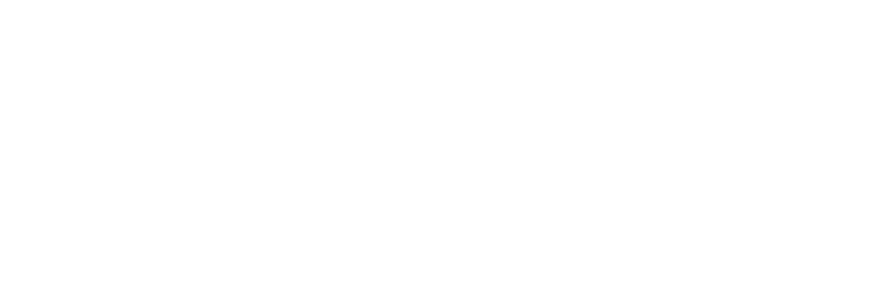
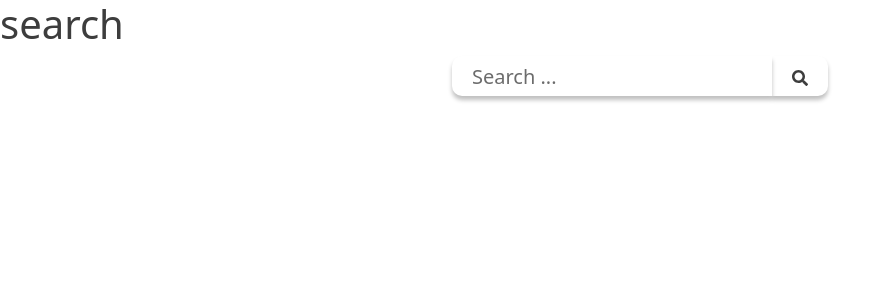
Before and after one commit to boumlik000/News, a React (Create React App) app: page /search in a window 1280 px wide. Before the commit this address had no page. Shown: the top 300 px of the page, without its empty margins (0-891 px from the left). Built offline with nearby package versions, Linux system fonts and the light colour scheme.

Commit message:
commit t search khss ghaaa reesponsive t card o search

```diff
--- a/src/components/btn.jsx
+++ b/src/components/btn.jsx
@@ -1,6 +1,6 @@
 import React from 'react';
 import "../styles/btn.scss"
-function Btn(props) {
+function BTN(props) {
     return (
       <>
       <span className="btn1 btn">{props.text}</span>
@@ -8,4 +8,4 @@ function Btn(props) {
     );
   }
 
-  export default Btn;
+  export default BTN;
--- a/src/components/card.jsx
+++ b/src/components/card.jsx
@@ -5,47 +5,22 @@ import { Swiper, SwiperSlide } from 'swiper/react';
 
 import 'swiper/swiper-bundle.css';
 import 'swiper/css/navigation';
-
+import {profileHome} from "./filteerdata/profilebox"
 
 SwiperCore.use([Navigation, Pagination, Autoplay,EffectCoverflow]);
 
 
 function CARD_NEWS_PROFILE(props) {
 
-    const slides = [
-        {
-            id: 1,
-            imageUrl: './img/img1.jpg',
-            title: 'Slide 1',
-            descption:'dedscrtiption'
-          },
-          {
-            id: 2,
-            imageUrl: './img/img2.jpg',
-            title: 'Slide 2',
-            descption:'dedscrtiption'
-          },
-          {
-            id: 3,
-            imageUrl: './img/img3.jpg',
-            title: 'Slide 3',
-            descption:'dedscrtiption'
-          },
-          {
-            id: 4,
-            imageUrl: './img/img4.jpg',
-            title: 'Slide 4',
-            descption:'dedscrtiption'
-          }
-      ];
+
 
       const [activeSlideId, setActiveSlideId] = useState(null);
-      const activeSlide = slides.find((slide) => slide.id === activeSlideId);
+      const activeSlide = profileHome.find((slide) => slide.id === activeSlideId);
       const [showActiveSlide, setShowActiveSlide] = useState(false);
 
       const handleSlideChange = (swiper) => {
         const realIndex = swiper.realIndex;
-        const activeSlide = slides[realIndex];
+        const activeSlide = profileHome[realIndex];
         setActiveSlideId(activeSlide.id);
         setShowActiveSlide(false); // Reset showActiveSlide when the slide changes
       };
@@ -63,8 +38,7 @@ function CARD_NEWS_PROFILE(props) {
 
     return (
       <>
-      <h1>CArd</h1>
-      <div className="container">
+      <div className="">
         <div className="row row-card-home">
             <div className="col-4">
               <Swiper
@@ -74,23 +48,23 @@ function CARD_NEWS_PROFILE(props) {
               centeredSlides={true}
               loop={true}
               slidesPerView={'auto'}
-              speed={1000}
+              speed={2000}
               coverflowEffect={{
                   rotate: 20,
                   stretch: 270,
                   depth: 450,
-                  // modifier: 1,
+                  modifier: 1,
                   slideShadows: false,
               }}
               className='swiper-main'
-              // autoplay={{
-              //     delay: 1000,
-              //     // disableOnInteractKion: true,
-              //     // reverseDirection: true,
-              //   }}
+              autoplay={{
+                  delay: 4000,
+                  disableOnInteractKion: true,
+                  reverseDirection: true,
+                }}
               onSlideChange={handleSlideChange}
               >
-          {slides.map((slide) => (
+          {profileHome.map((slide) => (
               <SwiperSlide key={slide.id}
               className='swiper-Slide'>
               <div
@@ -100,6 +74,7 @@ function CARD_NEWS_PROFILE(props) {
                   slide.id === activeSlideId ? 'active' : ''
                   }`} />
                   <h3 className='small_title-slide'>{slide.title}</h3>
+                  <span className='logo-home-profile'></span>
               </div>
               </SwiperSlide>
           ))}
@@ -118,8 +93,11 @@ function CARD_NEWS_PROFILE(props) {
                     alt={`Slide ${activeSlide.id}`}
                     className={`img-active_profile ${showActiveSlide ? 'show_img' : ''}`}
                   />
-                  <h3 className={`title_slide-full ${showActiveSlide ? 'show_title' : ''}`}>{activeSlide.title}</h3>
-                  <p className='description_slide-full'>{activeSlide.descption}</p>
+                  <div className='content_slide-full'>
+                    <h3 className={`title_slide-full ${showActiveSlide ? 'show_title' : ''}`}>{activeSlide.title}</h3>
+                    <p className='description_slide-full'>{activeSlide.description}</p>
+                    <span className='reaad_more-slide-full'><a href="/zz">Read more</a></span>
+                  </div>
                 </div>
               )}
               </div>
--- /dev/null
+++ b/src/components/filteerdata/profilebox.jsx
@@ -0,0 +1,26 @@
+export const profileHome= [
+    {
+        id: 1,
+        imageUrl: './img/img1.jpg',
+        title: 'messi to miami,ronaldo to alnassr, boumlik to darhom',
+        description:'Lorem ipsum dolor sit amet, consectetur adipiscing elit. Ut vel lectus in diam porta pretium. Sed dignissim condimentum dui dignissim malesuada. Praesent sed sem sit amet quam bibendum porttitor quis sed dolor. Pellentesque habitant morbi tristique senectus et netus et malesuada fames ac turpis egestas. Vestibulum luctus, nisi ut vulputate tempus, nisl leo maximus tellus, malesuada consequat libero neque ut urna. Sed malesuada ornare dolor, placerat sodales sapien commodo nec. Vivamus rutrum ligula ut leo molestie tincidunt. Praesent id bibendum orci. Aliquam eget facilisis ex, vel tristique sapien. Nullam tempus vulputate augue, id eleifend nunc posuere ut. Suspendisse hendrerit nibh vel mauris fringilla, sed consequat libero egestas.'
+      },
+      {
+        id: 2,
+        imageUrl: './img/img2.jpg',
+        title: 'Slide 2',
+        description:'dedscrtiption'
+      },
+      {
+        id: 3,
+        imageUrl: './img/img3.jpg',
+        title: 'Slide 3',
+        description:'dedscrtiption'
+      },
+      {
+        id: 4,
+        imageUrl: './img/img4.jpg',
+        title: 'Slide 4',
+        description:'dedscrtiption'
+      }
+  ];
--- /dev/null
+++ b/src/components/serach.jsx
@@ -0,0 +1,16 @@
+import React from 'react';
+import "../styles/search.scss"
+import {FaSearch} from 'react-icons/fa'
+function SEARCH(props) {
+    return (
+      <>
+      <h1>search</h1>
+      <div className="search">
+        <input type="text" className='input_search'placeholder='Search ...' />
+        <button className='icon-search'><FaSearch /> </button>
+      </div>
+      </>
+    );
+  }
+
+  export default SEARCH;
--- a/src/index.jsx
+++ b/src/index.jsx
@@ -6,8 +6,9 @@ import Home from './pages/home';
 import 'bootstrap/dist/css/bootstrap.css';
 import 'bootstrap/dist/js/bootstrap.min.js';
 import '@fortawesome/fontawesome-free/css/all.css';
-import Btn from './components/btn';
+import BTN from './components/btn';
 import CARD_NEWS_PROFILE from './components/card';
+import SEARCH from './components/serach';
 
 
 createRoot(document.getElementById('root')).render(
@@ -15,8 +16,9 @@ createRoot(document.getElementById('root')).render(
     <Router>
       <Routes>
         <Route path='/' element={<Home />} />
-        <Route path='/btn' element={<Btn />} />
+        <Route path='/btn' element={<BTN />} />
         <Route path='/card' element={<CARD_NEWS_PROFILE />} />
+        <Route path='/search' element={<SEARCH />} />
       </Routes>
     </Router>
 );
--- a/src/pages/home.jsx
+++ b/src/pages/home.jsx
@@ -15,6 +15,9 @@ function Home() {
             <li className='mt-4'>
                 <Link to="/card"> Card </Link>
              </li>
+            <li className='mt-4'>
+                <Link to="/search"> search </Link>
+             </li>
         </ul>
       </nav>
       </>
--- a/src/styles/_variables.scss
+++ b/src/styles/_variables.scss
@@ -13,8 +13,17 @@ $transition_all:all ease-in-out .2s;
 
 //shadows
 $shadow-card:0px 4px 4px rgba(0, 0, 0, 0.25);
+$text-shadow:1px 1px 2px #000;
 
+
+body{
+    color: $font-color;
+}
 .row >*{
     padding-left: 0;
     padding-right: 0;
 }
+.row {
+    margin-left: 0 ;
+    margin-right: 0 ;
+}
--- /dev/null
+++ b/src/styles/search.scss
@@ -0,0 +1,48 @@
+@import 'variables';
+.search{
+    display: flex;
+    align-items: center;
+    justify-content: center;
+    z-index: 1000;
+    position: relative;
+    .input_search{
+        position: relative;
+         width: 25%;
+         height: 40px;
+         border: none;
+         border-radius: none;
+         border-bottom-left-radius: $radius;
+         border-top-left-radius: $radius;
+         outline: none;
+         box-shadow: $shadow-card;
+         text-indent: 20px;
+         color: $font-color;
+         font-weight: 400;
+         font-size: 20px;
+         line-height: 32px;
+
+         &::placeholder{
+             text-indent: 10px;
+             font-size: 20px;
+             color: #6C6C6C;
+             padding: 10px;
+             font-weight: 400;
+         }
+     }
+
+     .icon-search{
+        cursor: pointer;
+        padding: 8px 20px;
+        border-bottom-right-radius: $radius;
+        border-top-right-radius: $radius;
+        box-shadow: $shadow-card;
+        color: $font-color;
+        border: none;
+        background-color: #fff;
+        transition: .1s all ease-in-out;
+        &:hover{
+            color: $lightmode-second_color;
+        }
+
+     }
+}
```
Also changed, not shown: src/styles/card.scss (+86 -22 lines).
